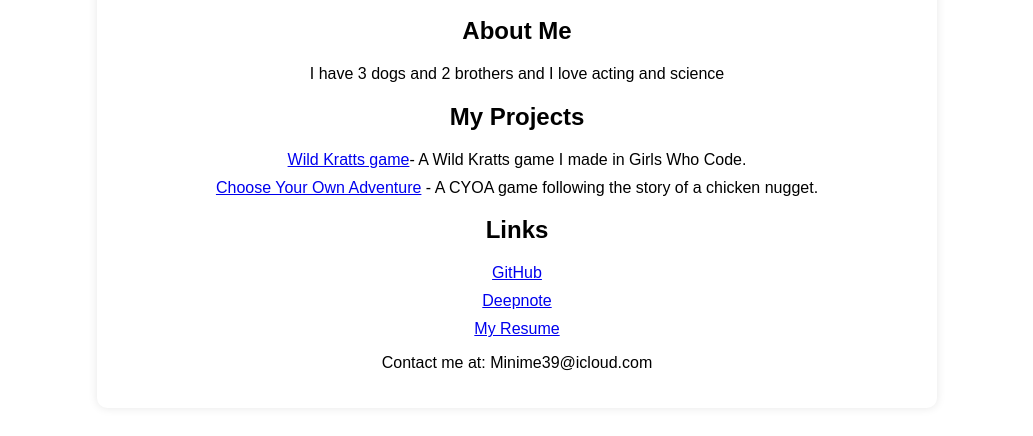
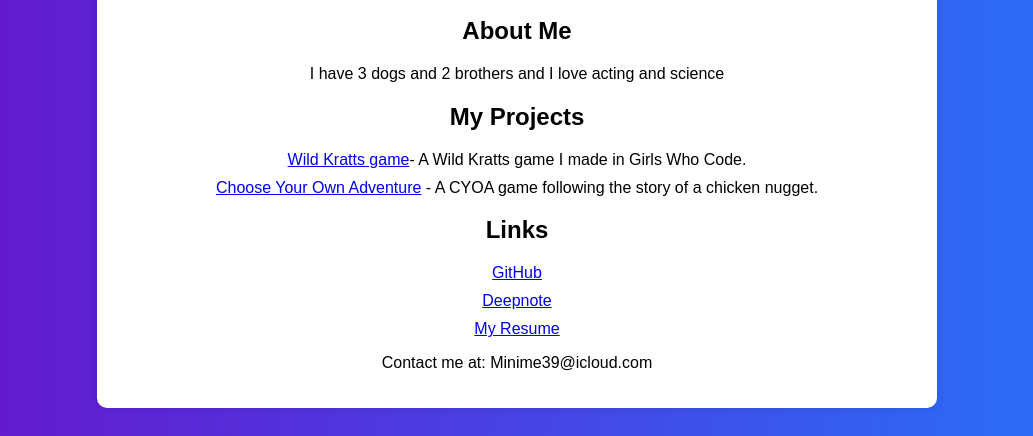
Before and after one commit to Emerson556/My-first-website, a plain HTML site: page index.html in a window 1280 px wide. Shown: the part 370-806 px from the top of the page, without its empty margins (123-1156 px from the left). Drawn offline with Linux system fonts and the light colour scheme.

Commit message:
Update styles.css

```diff
--- a/styles.css
+++ b/styles.css
@@ -3,7 +3,7 @@ body {
     text-align: center;
     padding: 20px;
     transition: background 0.3s, color 0.3s;
-    background: linear-graidient(to right, #6a11cb,#2575fc);
+    background: linear-gradient(to right, #6a11cb,#2575fc);
 }
 
 .container {
```
